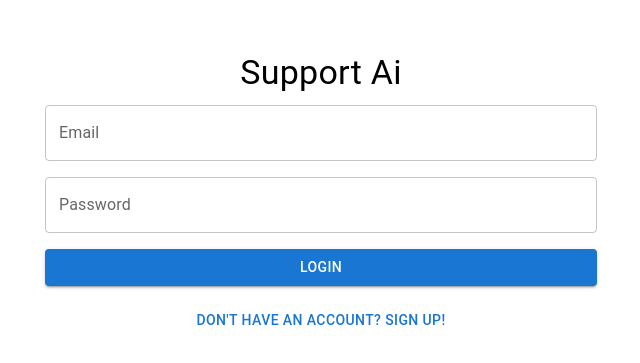
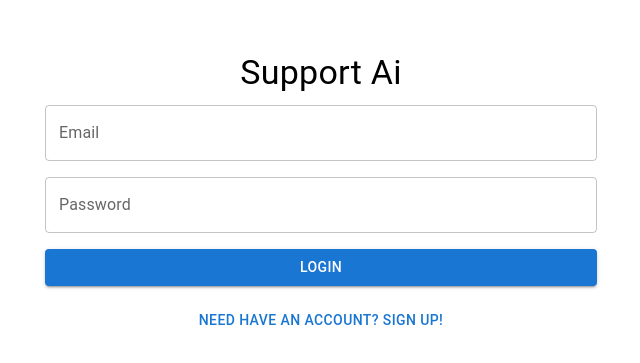
Before and after one commit to SirCartier50/chatsupportai, a Next.js app: page /login in a window 1280 px wide. Shown: the part 205-568 px from the top of the page, without its empty margins (319-959 px from the left). Built offline with nearby package versions, Linux system fonts and the light colour scheme.

Commit message:
Update page.js

```diff
--- a/app/login/page.js
+++ b/app/login/page.js
@@ -110,7 +110,7 @@ export default function Login(){
               </Box>
             </Modal>
             <Button  color="primary" onClick={handleOpen}>
-              Don't have an account? Sign Up!
+              Need have an account? Sign Up!
             </Button>
           </Box>
         </Container>
```
